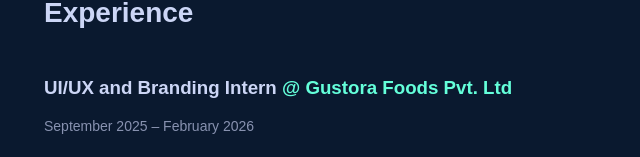
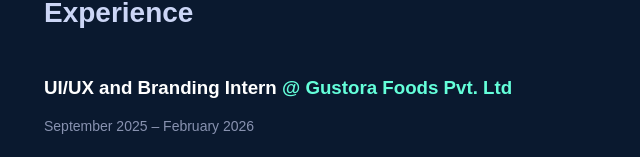
Before and after one commit to KartikeyGogia/Portfolio, a React (Vite) app: page / in a window 1280 px wide. Shown: the part 1536-1693 px from the top of the page, without its empty margins (568-1208 px from the left). Built offline with nearby package versions, Linux system fonts and the light colour scheme.

Commit message:
fixed color in experience

```diff
--- a/src/index.css
+++ b/src/index.css
@@ -214,7 +214,7 @@
 }
 
 .exp-card h3 {
-  color: #ccd6f6;
+  color:white;
   margin-bottom: 5px;
 }
 
```
